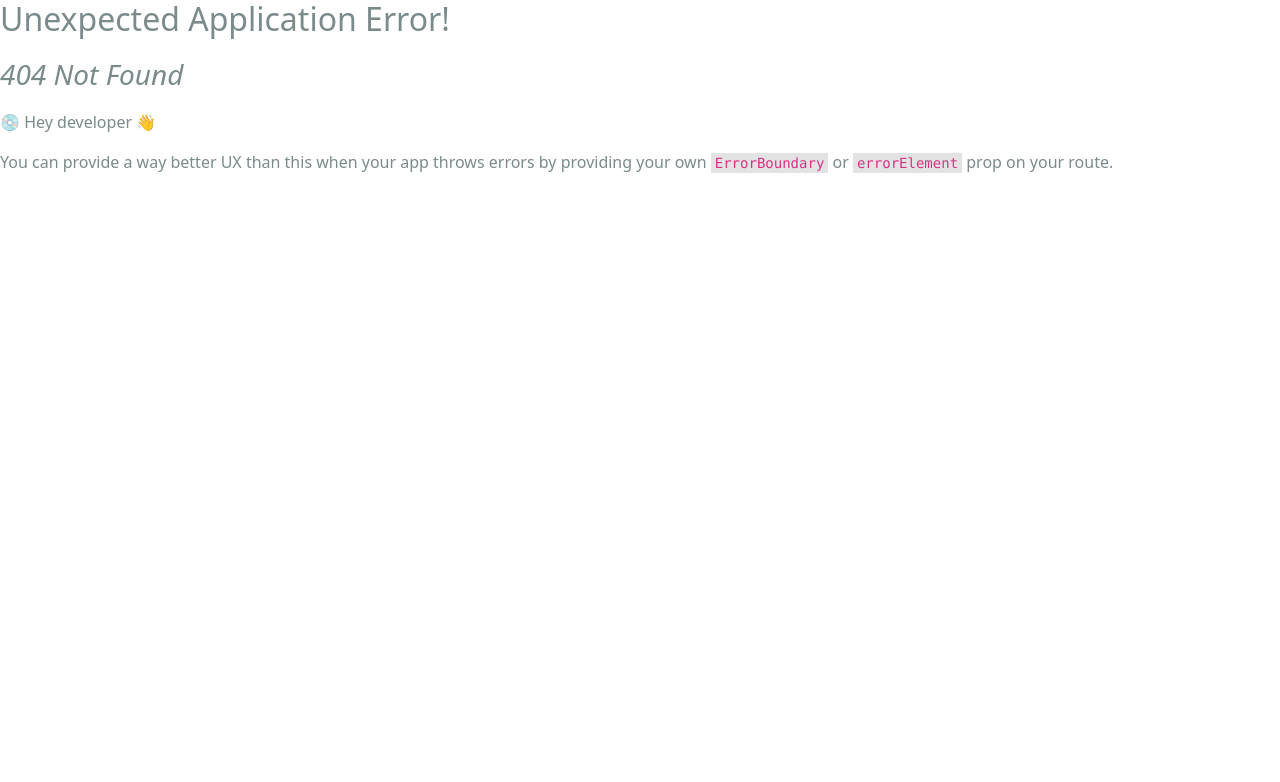
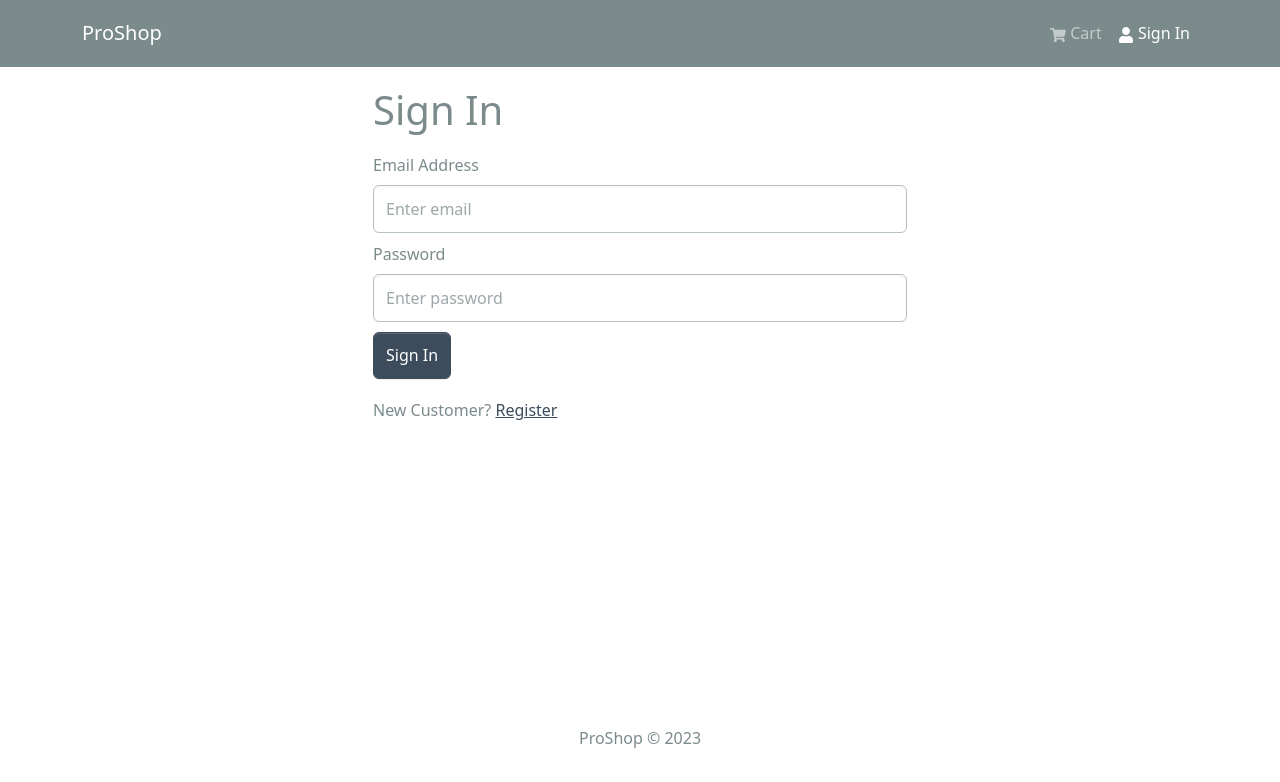
Before and after one commit to usmannaveed13/E-Commerce-App, a React (Create React App) app in the folder frontend/: page /login in a window 1280 px wide. Before the commit this address had no page. Shown: the top 782 px of the page. Built offline with nearby package versions, Linux system fonts and the light colour scheme.

Commit message:
adding loginscreen and add its functionality

```diff
--- a/frontend/src/App.js
+++ b/frontend/src/App.js
@@ -3,10 +3,13 @@
 import { Outlet } from 'react-router-dom';
 import Header from './components/Header';
 import Footer from './components/Footer';
+import { ToastContainer } from 'react-toastify';
+import 'react-toastify/dist/ReactToastify.css';
 
 export const App = () => {
   return (
     <>
+        <ToastContainer />
         <Header />
         <main className='py-3'>
            <Contianer>
--- /dev/null
+++ b/frontend/src/components/FormContainer.jsx
@@ -0,0 +1,15 @@
+import { Container, Row, Col } from 'react-bootstrap';
+
+const FormContainer = ({ children }) => {
+  return (
+    <Container>
+      <Row className='justify-content-md-center'>
+        <Col xs={12} md={6}>
+          {children}
+        </Col>
+      </Row>
+    </Container>
+  );
+};
+
+export default FormContainer;
--- a/frontend/src/components/Header.jsx
+++ b/frontend/src/components/Header.jsx
@@ -1,5 +1,5 @@
 import React from 'react';
-import { Navbar, Nav, Container, Badge } from 'react-bootstrap';
+import { Navbar, Nav, Container, NavDropdown, Badge } from 'react-bootstrap';
 import {FaShoppingCart, FaUser} from 'react-icons/fa';
 import logo from '../assets/logo.png'
 import { LinkContainer } from 'react-router-bootstrap';
@@ -7,6 +7,12 @@
 
 const Header = () => {
    const { cartItems } = useSelector((state) => state.cart);
+   const { userInfo } = useSelector((state) => state.auth);
+
+   const logoutHandler = () => {
+     console.log('logout');
+   };
+
    return (
       <header>
         <Navbar bg='dark' variant='dark' expand='lg' collapseOnSelect>
@@ -27,11 +33,24 @@
                     )}
                   </Nav.Link>
                 </LinkContainer>
+                {userInfo ? (
+                <>
+                  <NavDropdown title={userInfo.name} id='username'>
+                    <LinkContainer to='/profile'>
+                      <NavDropdown.Item>Profile</NavDropdown.Item>
+                    </LinkContainer>
+                    <NavDropdown.Item onClick={logoutHandler}>
+                      Logout
+                    </NavDropdown.Item>
+                  </NavDropdown>
+                </>
+              ) : (
                 <LinkContainer to='/login'>
-                  <Nav.Link href='/login'>
+                  <Nav.Link>
                     <FaUser /> Sign In
                   </Nav.Link>
                 </LinkContainer>
+              )}
               </Nav>
             </Navbar.Collapse>
           </Container>
--- a/frontend/src/index.js
+++ b/frontend/src/index.js
@@ -16,6 +16,7 @@
 import HomeScreen from './screens/HomeScreen';
 import ProductScreen from './screens/ProductScreen';
 import CartScreen from './screens/CartScreen';
+import LoginScreen from './screens/LoginScreen';
 
 const router = createBrowserRouter(
   createRoutesFromElements(
@@ -23,6 +24,7 @@
       <Route index={true} path='/' element={<HomeScreen />} />
       <Route path='/product/:id' element={<ProductScreen />} />
       <Route path='/cart' element={<CartScreen />} />
+      <Route path='/login' element={<LoginScreen />} />
     </Route>
   )
 );
--- /dev/null
+++ b/frontend/src/screens/LoginScreen.jsx
@@ -0,0 +1,88 @@
+import { useState, useEffect } from 'react';
+import { Link, useLocation, useNavigate } from 'react-router-dom';
+import { Form, Button, Row, Col } from 'react-bootstrap';
+import { useDispatch, useSelector } from 'react-redux';
+import Loader from '../components/Loader';
+import FormContainer from '../components/FormContainer';
+
+import { useLoginMutation } from '../slices/userApiSlice';
+import { setCredentials } from '../slices/authSlice';
+import { toast } from 'react-toastify';
+
+const LoginScreen = () => {
+  const [email, setEmail] = useState('');
+  const [password, setPassword] = useState('');
+
+  const dispatch = useDispatch();
+  const navigate = useNavigate();
+
+  const [login, { isLoading }] = useLoginMutation();
+
+  const { userInfo } = useSelector((state) => state.auth);
+
+  const { search } = useLocation();
+  const sp = new URLSearchParams(search);
+  const redirect = sp.get('redirect') || '/';
+
+  useEffect(() => {
+    if (userInfo) {
+      navigate(redirect);
+    }
+  }, [navigate, redirect, userInfo]);
+
+  const submitHandler = async (e) => {
+    e.preventDefault();
+    try {
+      const res = await login({ email, password }).unwrap();
+      dispatch(setCredentials({ ...res }));
+      navigate(redirect);
+    } catch (err) {
+      toast.error(err?.data?.message || err.error);
+    }
+  };
+
+  return (
+    <FormContainer>
+      <h1>Sign In</h1>
+
+      <Form onSubmit={submitHandler}>
+        <Form.Group className='my-2' controlId='email'>
+          <Form.Label>Email Address</Form.Label>
+          <Form.Control
+            type='email'
+            placeholder='Enter email'
+            value={email}
+            onChange={(e) => setEmail(e.target.value)}
+          ></Form.Control>
+        </Form.Group>
+
+        <Form.Group className='my-2' controlId='password'>
+          <Form.Label>Password</Form.Label>
+          <Form.Control
+            type='password'
+            placeholder='Enter password'
+            value={password}
+            onChange={(e) => setPassword(e.target.value)}
+          ></Form.Control>
+        </Form.Group>
+
+        <Button disabled={isLoading} type='submit' variant='primary'>
+          Sign In
+        </Button>
+
+        {isLoading && <Loader />}
+      </Form>
+
+      <Row className='py-3'>
+        <Col>
+          New Customer?{' '}
+          <Link to={redirect ? `/register?redirect=${redirect}` : '/register'}>
+            Register
+          </Link>
+        </Col>
+      </Row>
+    </FormContainer>
+  );
+};
+
+export default LoginScreen;
```
